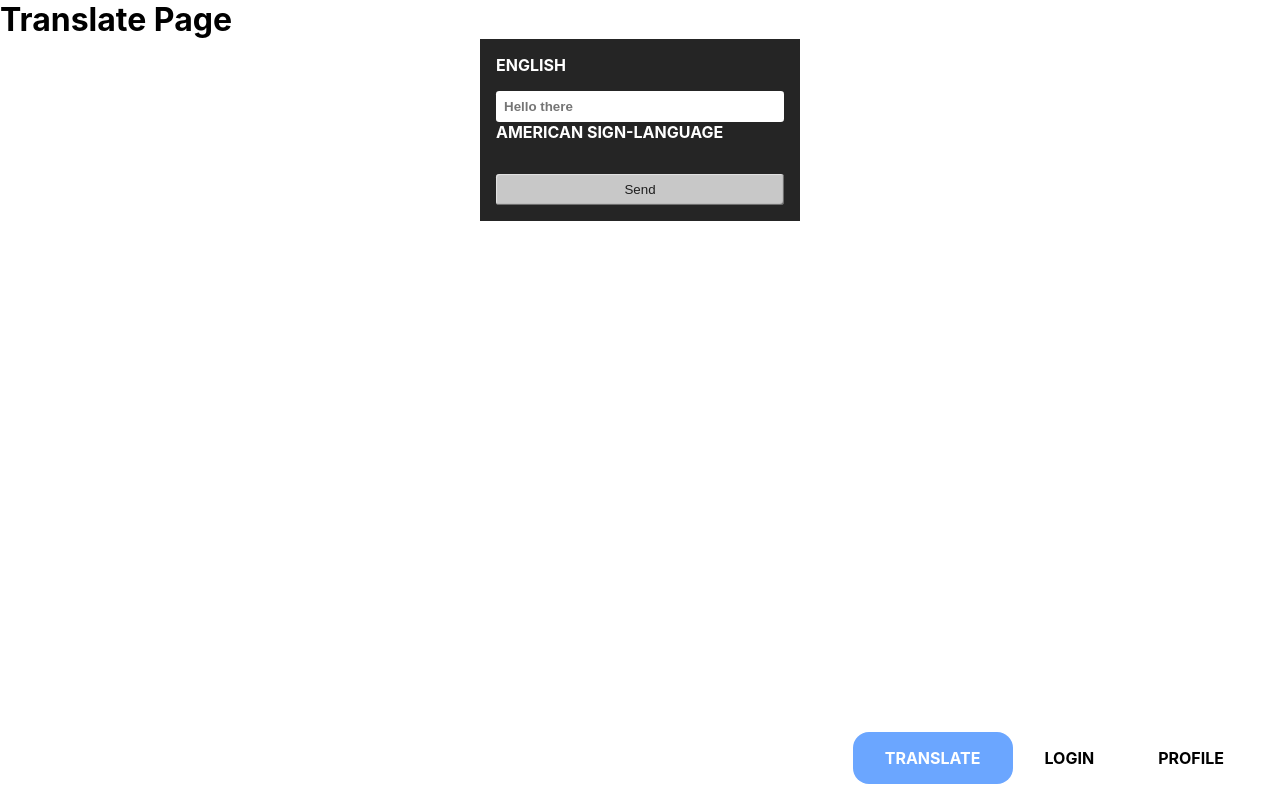
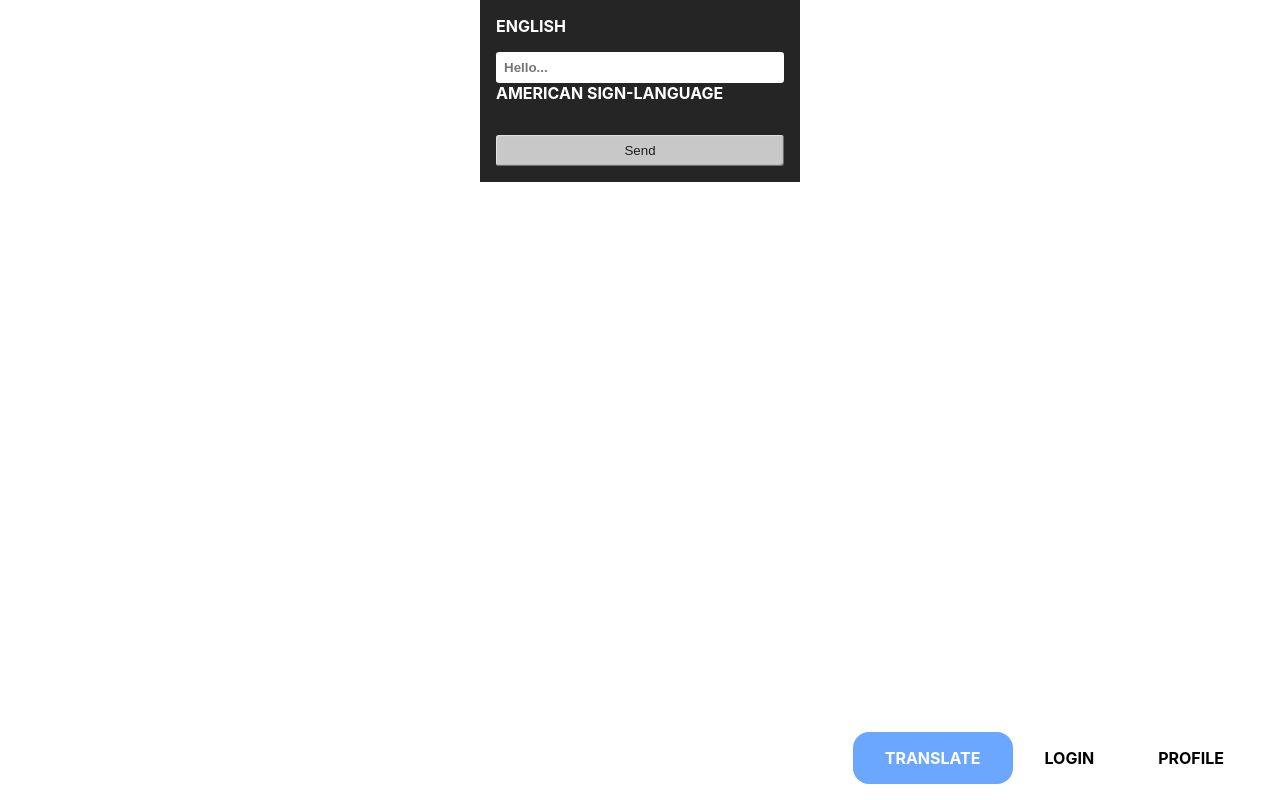
Before and after one commit to MRomarali/translate-noroff-app, a React (Create React App) app: page / in a window 1280 px wide. Built offline with nearby package versions, Linux system fonts and the light colour scheme; sample sign-in values are in the browser's storage.

Commit message:
feat(API & Session): add new translation to API & Session db.

```diff
--- a/src/components/Translate.jsx
+++ b/src/components/Translate.jsx
@@ -1,24 +1,28 @@
 import React from "react";
 import { Navigate } from "react-router-dom";
 import { useState } from "react/cjs/react.development";
-import { getAuth } from "../storage/Session";
+import { apiPostTranslationsRequest } from "../api/Index";
+import { getAuth, setSessionTranslations } from "../storage/Session";
 
 export default function Translate() {
-  //const [auth, setAuth] = useState(sessionStorage.getItem('auth')); // getAuth();
   const [value, setValue] = useState('');
   const [imageSequence, setImageSequence] = useState([]);
   const auth = getAuth();
   if (!auth) { return <Navigate to="/Login" />; }
-  // setAuth(sessionStorage.getItem('auth')); // getAuth();
 
   const handleChange = (event) => {
-    setValue(event.target.value);
+    const regExp = /[^A-Za-z\s]/g;
+    setValue(event.target.value.replaceAll(regExp, "")); // Trim input from invalid characters
   }
 
   const handleSubmit = (event) => {
     event.preventDefault();
     const regExp = /[^A-Za-z]/g;
     const input = value.replaceAll(regExp, "");
+    if(input < 1) {
+      alert('Please enter a word before submitting.');
+      return;
+    }
 
     const tempArray = [];
     for (let index = 0; index < input.length; index++) {
@@ -26,14 +30,15 @@ export default function Translate() {
     }
 
     setImageSequence(tempArray);
+    apiPostTranslationsRequest(getAuth().id, input, tempArray);
+    setSessionTranslations(input, tempArray);
   }
 
   return (
     <div className="page translate">
-      <h1>Translate Page</h1>
       <form onSubmit={handleSubmit}>
         <label>English</label>
-        <input value={value} onChange={handleChange} placeholder="Hello there" />
+        <input value={value} onChange={handleChange} placeholder="Hello..." />
         <label>American Sign-Language</label>
         <div>
           {imageSequence.map((char, index) => {
```
